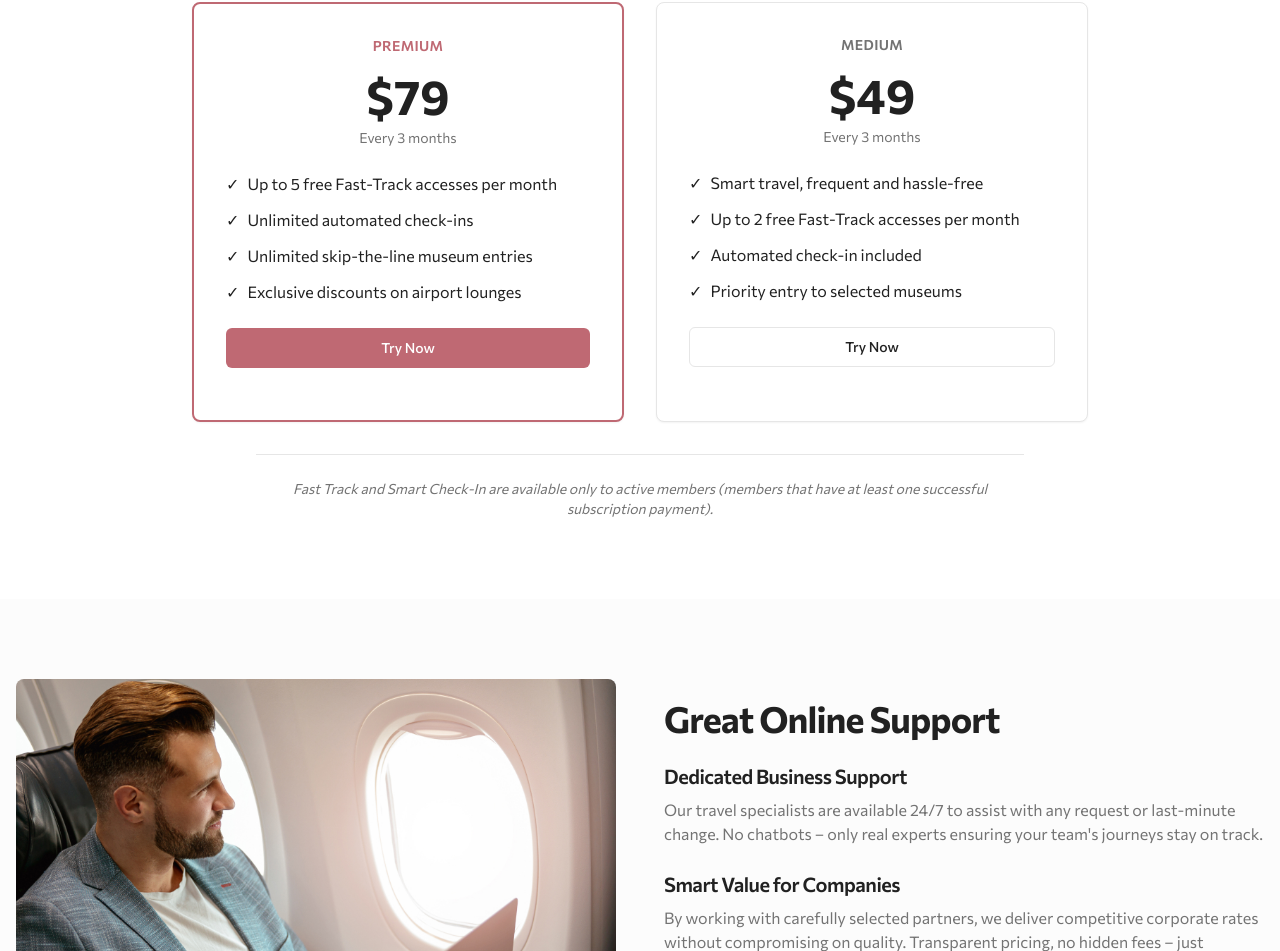
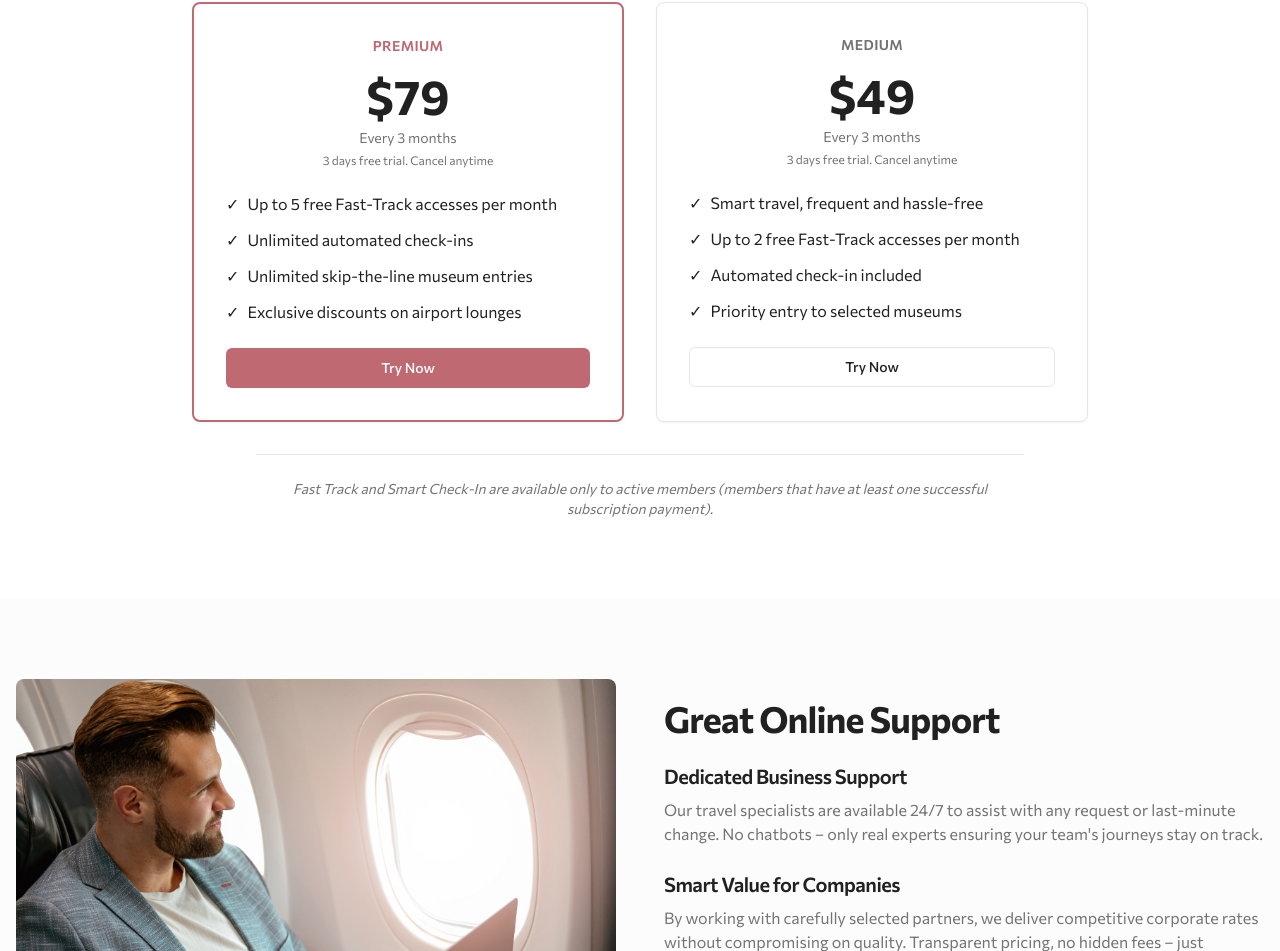
Before and after one commit to alexandermotte/travel-synch, a React (Vite) app: page / in a window 1280 px wide. Shown: the part 1619-2570 px from the top of the page. Built offline with nearby package versions, Linux system fonts and the light colour scheme; the HTML template or start-up script is replaced by a standard one.

Commit message:
Add trial text to pricing boxes
Add "3 days free trial. Cancel anytime" below the "Every 3 months" text in all pricing boxes on the homepage and services pages.

```diff
--- a/src/pages/ExecPassHome.tsx
+++ b/src/pages/ExecPassHome.tsx
@@ -97,6 +97,7 @@ const ExecPassHome = () => {
                   <span className="text-5xl font-bold block">{formatPrice(79)}</span>
                 </div>
                 <p className="text-sm text-muted-foreground">Every 3 months</p>
+                <p className="text-xs text-muted-foreground mt-1">3 days free trial. Cancel anytime</p>
               </div>
 
               <ul className="space-y-3 mb-6">
@@ -131,6 +132,7 @@ const ExecPassHome = () => {
                   <span className="text-5xl font-bold block">{formatPrice(49)}</span>
                 </div>
                 <p className="text-sm text-muted-foreground">Every 3 months</p>
+                <p className="text-xs text-muted-foreground mt-1">3 days free trial. Cancel anytime</p>
               </div>
 
               <ul className="space-y-3 mb-6">
--- a/src/pages/ExecPassServices.tsx
+++ b/src/pages/ExecPassServices.tsx
@@ -334,6 +334,7 @@ const ExecPassServices = () => {
                   <span className="text-5xl font-bold block">{formatPrice(79)}</span>
                 </div>
                 <p className="text-sm text-muted-foreground">Every 3 months</p>
+                <p className="text-xs text-muted-foreground mt-1">3 days free trial. Cancel anytime</p>
               </div>
 
               <ul className="space-y-3 mb-6">
@@ -367,6 +368,7 @@ const ExecPassServices = () => {
                   <span className="text-5xl font-bold block">{formatPrice(49)}</span>
                 </div>
                 <p className="text-sm text-muted-foreground">Every 3 months</p>
+                <p className="text-xs text-muted-foreground mt-1">3 days free trial. Cancel anytime</p>
               </div>
 
               <ul className="space-y-3 mb-6">
```
